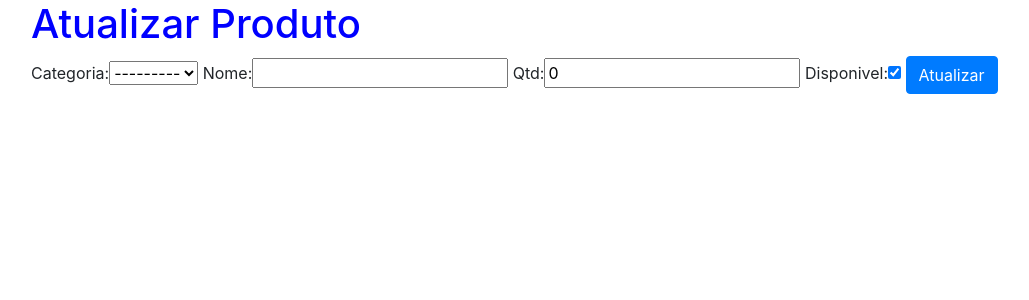
After one commit to Rafael-Arkeo/Gest-o_dispensa, a Django app: template templates/atualizar_produto.html in a window 1280 px wide. The commit adds this page. Shown: the top 300 px of the page, without its empty margins (54-1083 px from the left). Run offline with Django 3.2, Linux system fonts and the light colour scheme; the template is opened without the code that fills it: values that come from a table or form of the project are taken from there, others are empty; some libraries are stand-ins or nearby versions.

Commit message:
CRUD UPDATE criando os templates,url e viewa necessárias para o UPDATE

```diff
--- a/produtos/models.py
+++ b/produtos/models.py
@@ -19,7 +19,7 @@ class Produto(models.Model):
     categoria = models.ForeignKey(Categoria, related_name="Produto", on_delete=models.CASCADE)
     nome = models.CharField(max_length=250, null=False, blank=False, unique=True,)
     slug = AutoSlugField(unique=True, always_update=True, populate_from="nome")
-    qtd = models.PositiveIntegerField()
+    qtd = models.PositiveIntegerField(default=0)
     disponivel = models.BooleanField(default=True)
     criado = models.DateTimeField(auto_now_add=True)
     atualizado = models.DateTimeField(auto_now=True)
--- a/produtos/urls.py
+++ b/produtos/urls.py
@@ -1,8 +1,11 @@
 from django.urls import path
 from .views import criar_novo_produto, deletar_produto
+from .views import atualizar_produto
+
 
 urlpatterns = [
     path('novo/', criar_novo_produto, name='novo_prod'),
     path('deletar/<int:id>/', deletar_produto, name='del'),
+    path('update/<int:id>/', atualizar_produto, name='atualizar'),
 
 ]
--- /dev/null
+++ b/templates/atualizar_produto.html
@@ -0,0 +1,27 @@
+<!doctype html>
+{% load bootstrap%}
+<html lang="pt-br">
+<head>
+    <meta charset="UTF-8">
+    <meta name="viewport"
+          content="width=device-width, user-scalable=no, initial-scale=1.0, maximum-scale=1.0, minimum-scale=1.0">
+    <meta http-equiv="X-UA-Compatible" content="ie=edge">
+     <link rel="stylesheet" href="https://stackpath.bootstrapcdn.com/bootstrap/4.1.3/css/bootstrap.min.css" integrity="sha384-MCw98/SFnGE8fJT3GXwEOngsV7Zt27NXFoaoApmYm81iuXoPkFOJwJ8ERdknLPMO" crossorigin="anonymous">
+    <title>Atualizar</title>
+</head>
+<body>
+<div class="container">
+    <h1 style="color: blue;">Atualizar Produto</h1>
+</div>
+<div class="container">
+    <form method="POST">
+        {% csrf_token %}
+        {{ form|bootstrap }}
+
+        <button type="submit" class="btn btn-primary">Atualizar</button>
+    </form>
+</div>
+
+</body>
+<script src="https://cdn.jsdelivr.net/npm/bootstrap@5.0.2/dist/js/bootstrap.bundle.min.js" integrity="sha384-MrcW6ZMFYlzcLA8Nl+NtUVF0sA7MsXsP1UyJoMp4YLEuNSfAP+JcXn/tWtIaxVXM" crossorigin="anonymous"></script>
+</html>
--- a/templates/deletar_produto.html
+++ b/templates/deletar_produto.html
@@ -10,7 +10,7 @@
     <title>Deletar Produto</title>
 </head>
 <body>
-<h3>Você tem  certeza que deseja deletar <a style="color: blue;">{{prod.nome}}</a>?</h3>
+<h3 style="color: red;">Você tem  certeza que deseja deletar <a style="color: blue;">{{prod.nome}}</a>?</h3>
     <form method="post">
         {% csrf_token%}
         <button type="submit" class="btn btn-danger">Sim</button> <a href="{% url 'home' %}"class="btn btn-primary" >Não</a>
--- a/templates/home.html
+++ b/templates/home.html
@@ -40,7 +40,7 @@
 
                     <td>{{prod.criado}}</td>
                     <td>{{prod.atualizado}}</td>
-                    <td><a href="#" class="btn btn-primary">Atualizar</a></td>
+                    <td><a href="{% url 'atualizar' prod.id %}" class="btn btn-primary">Atualizar</a></td>
                     <td><a href="{% url 'del' prod.id %}" class="btn btn-danger">Deletar</a></td>
 
 
```
Also changed, not shown: produtos/views.py (+11 -2 lines), produtos/migrations/0007_auto_20210724_1539.py (added).
